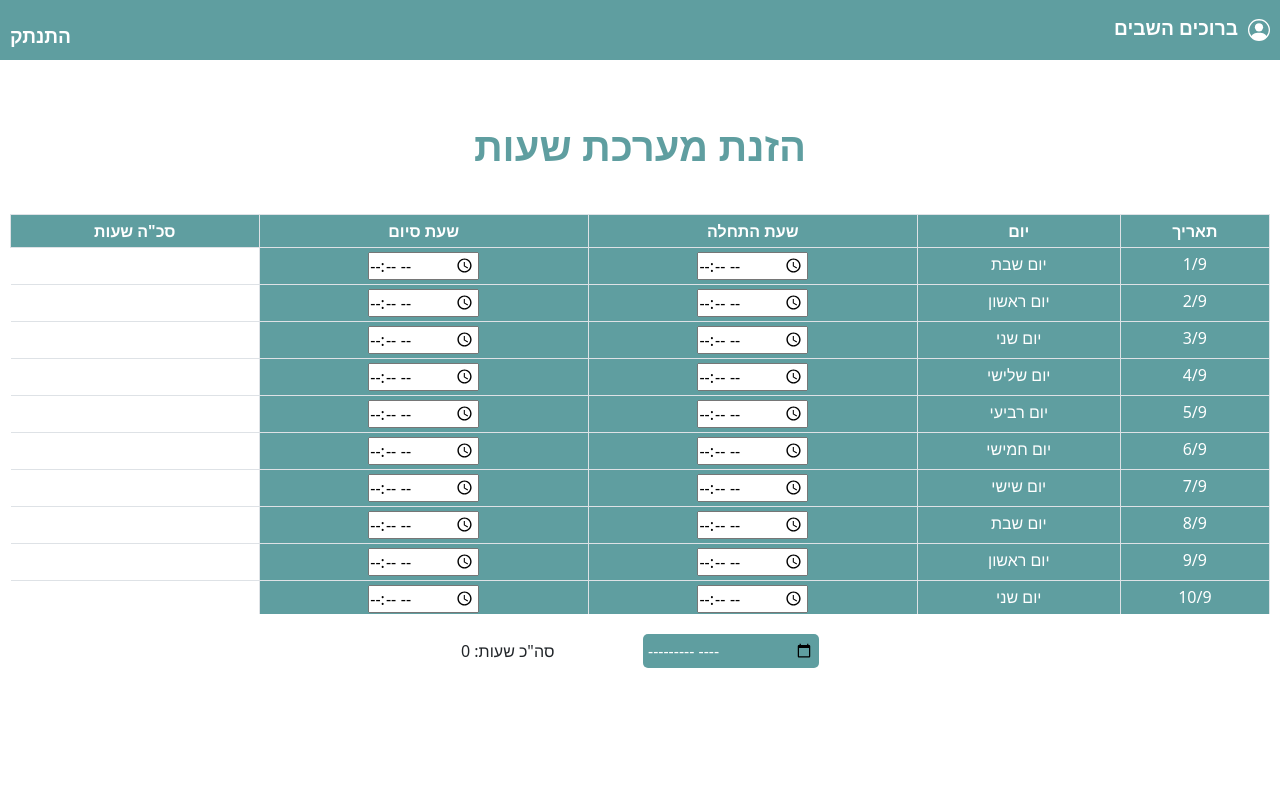
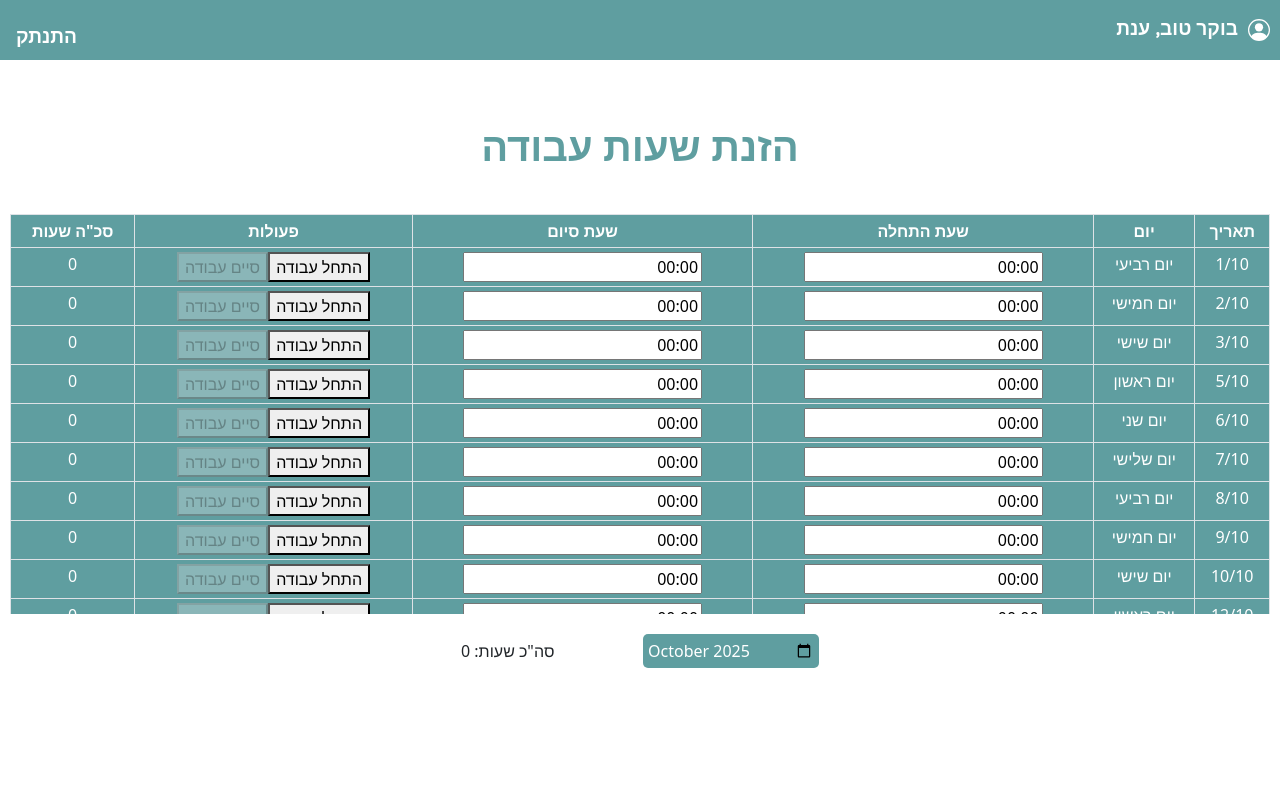
Before and after one commit to idangadish/work-hours-tracker, a plain HTML site: page hours.html in a window 1280 px wide. Drawn offline with nearby package versions, Linux system fonts and the light colour scheme.

Commit message:
Add files

```diff
--- a/hours.html
+++ b/hours.html
@@ -17,7 +17,7 @@
 </head>
 <body>
 <div class="profile">
-    <btn class="profile-text" id="log-out">התנתק</btn>
+    <button class="profile-text" id="log-out">התנתק</button>
     <div>
     <p class="welcome profile-text">ברוכים השבים</p>
      <svg xmlns="http://www.w3.org/2000/svg" width="22" height="22" fill="white" viewBox="0 0 16 16">
@@ -30,7 +30,7 @@
     <div class="container">
 
         <div class="title">
-            <h1>הזנת מערכת שעות</h1>
+            <h1>הזנת שעות עבודה</h1>
         </div>
         </div>
 
@@ -43,6 +43,7 @@
               <th id="day" scope="col">יום</th>
               <th scope="col">שעת התחלה</th>
               <th scope="col">שעת סיום</th>
+              <th scope="col">פעולות</th>
               <th scope="col">סכ"ה שעות</th>
             </tr>
             </thead>
--- a/hours.js
+++ b/hours.js
@@ -1,42 +1,138 @@
-
 document.addEventListener("DOMContentLoaded", () => {
     const tbody = document.getElementById("hoursTableBody");
+    const monthInput = document.getElementById("monthInput");
 
-    const today = new Date();
-    const year = today.getFullYear();
-    const month = today.getMonth();
+    function renderTable(year, month) {
+        tbody.innerHTML = "";
 
         const daysInMonth = new Date(year, month + 1, 0).getDate();
 
         for (let day = 1; day <= daysInMonth; day++) {
-        const date = new Date(year, month + 1, day);
+            const date = new Date(year, month, day);
+
+            if (date.getDay() === 6) {
+                 continue;
+            }
 
             const row = document.createElement("tr");
 
-        // עמודת תאריך
             const dateCell = document.createElement("td");
-        dateCell.textContent = `${day}/${month}`;
+            dateCell.textContent = `${day}/${month + 1}`;
             row.appendChild(dateCell);
 
-        // עמודת יום בשבוע
             const dayCell = document.createElement("td");
             dayCell.textContent = date.toLocaleDateString('he-IL', { weekday: 'long' });
             row.appendChild(dayCell);
 
-        // עמודת שעת התחלה
             const startCell = document.createElement("td");
             const startInput = document.createElement("input");
-        startInput.type = "time";
+            startInput.type = "text";
+            startInput.value = "00:00";
+            startInput.placeholder = "HH:MM";
+            startInput.maxLength = 5;
             startCell.appendChild(startInput);
             row.appendChild(startCell);
 
-        // עמודת שעת סיום
             const endCell = document.createElement("td");
             const endInput = document.createElement("input");
-        endInput.type = "time";
+            endInput.type = "text";
+            endInput.value = "00:00";
+            endInput.placeholder = "HH:MM";
+            endInput.maxLength = 5;
             endCell.appendChild(endInput);
             row.appendChild(endCell);
+                                              const actionCell = document.createElement("td");
+            const startBtn = document.createElement("button");
+            startBtn.textContent = "התחל עבודה";
+            const endBtn = document.createElement("button");
+            endBtn.textContent = "סיים עבודה";
+            endBtn.disabled = true;
+            actionCell.appendChild(startBtn);
+actionCell.appendChild(endBtn);
+row.appendChild(actionCell);
+
+
+            startBtn.addEventListener("click", () => {
+    const now = new Date();
+    startInput.value = `${now.getHours()}:${String(now.getMinutes()).padStart(2,'0')}`;
+    startBtn.disabled = true;
+    endBtn.disabled = false;
+    updateSumDay();
+});
+
+endBtn.addEventListener("click", () => {
+    const now = new Date();
+    endInput.value = `${now.getHours()}:${String(now.getMinutes()).padStart(2,'0')}`;
+    endBtn.disabled = true;
+    updateSumDay();
+});
+
+
+            const sumCell = document.createElement("td");
+            sumCell.textContent = "0";
+            row.appendChild(sumCell);
+
+            function calculateHours(start, end) {
+                if (!start || !end) return 0;
+                const [startH, startM] = start.split(":").map(Number);
+                const [endH, endM] = end.split(":").map(Number);
+                return ((endH + endM / 60) - (startH + startM / 60)).toFixed(2);
+            }
+
+            function updateSumDay() {
+                sumCell.textContent = calculateHours(startInput.value, endInput.value);
+                updateTotalHours();
+            }
+
+
+            startInput.addEventListener("input", updateSumDay);
+            endInput.addEventListener("input", updateSumDay);
 
             tbody.appendChild(row);
+
+
+
+function updateTotalHours() {
+    let total = 0;
+    document.querySelectorAll("tbody td:last-child").forEach(td => {
+        total += parseFloat(td.textContent) || 0;
+    });
+    document.getElementById("totalHours").textContent = total.toFixed(2);
 }
+
+        }
+
+    }
+
+
+    const today = new Date();
+    monthInput.value = `${today.getFullYear()}-${String(today.getMonth()+1).padStart(2,'0')}`;
+    renderTable(today.getFullYear(), today.getMonth());
+
+    monthInput.addEventListener("input", () => {
+        const [year, month] = monthInput.value.split("-").map(Number);
+        renderTable(year, month - 1);
     });
+});
+
+ const helloEl = document.querySelector(".welcome");
+  const now = new Date();
+  const hour = now.getHours();
+
+  let greeting = "ברוכים השבים";
+
+  if (hour >= 5 && hour < 12) {
+      greeting = "בוקר טוב";
+  } else if (hour >= 12 && hour < 17) {
+      greeting = "צהריים טובים";
+  } else if (hour >= 17 && hour < 21) {
+      greeting = "ערב טוב";
+  } else {
+      greeting = "לילה טוב";
+  }
+
+  helloEl.textContent = `${greeting}, ענת`;
+
+  document.getElementById("log-out").onclick = function () {
+    window.location.href = "index.html";
+};
```
Lines whose indentation alone changed are shown as unchanged.
